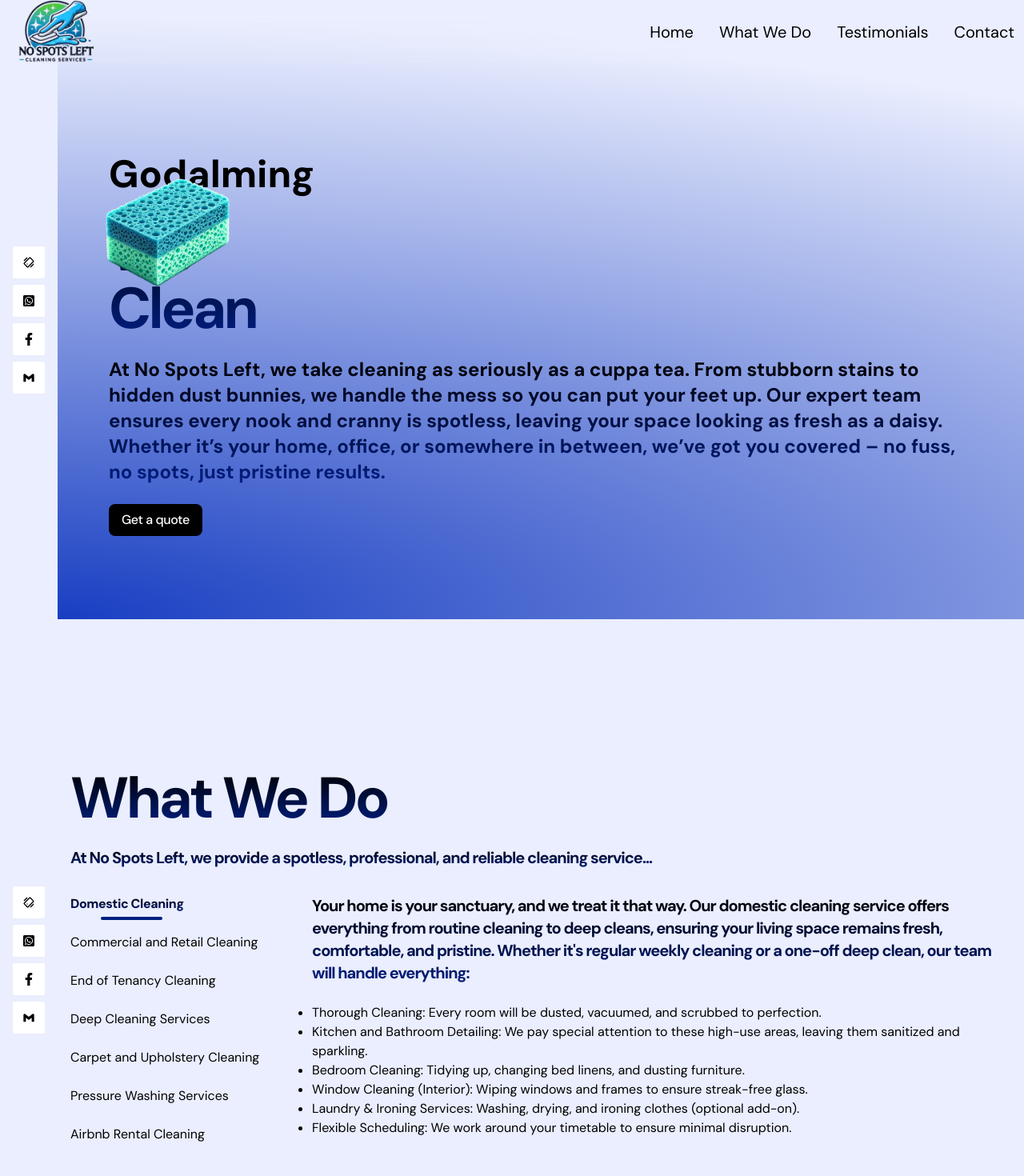
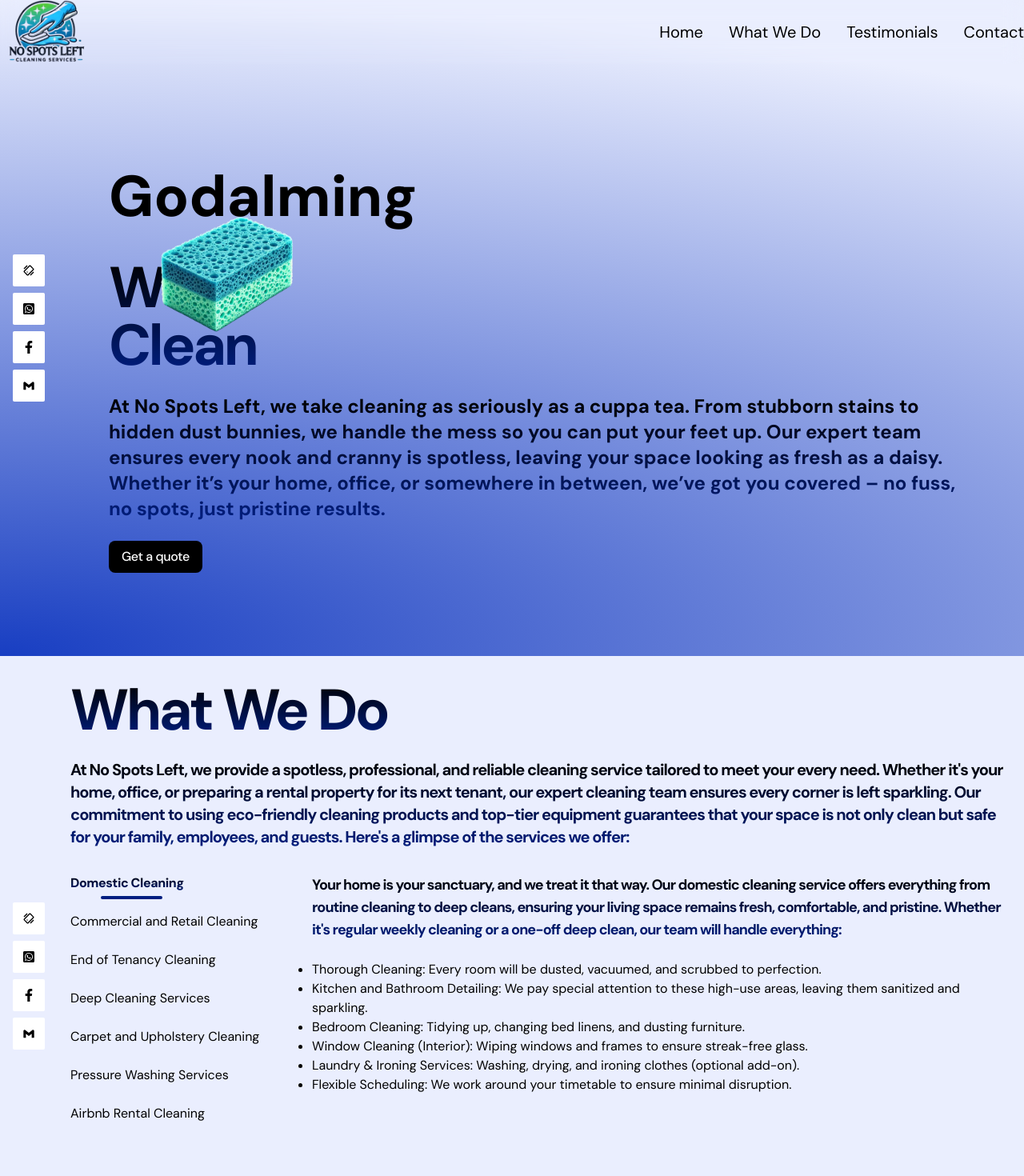
Before and after one commit to LilRomio/no-spots-left, a Next.js app: page / in a window 1280 px wide. Shown: the top 1470 px of the page at 80% size. Built offline with nearby package versions, Linux system fonts and the light colour scheme.

Commit message:
update 1.6

```diff
--- a/app/components/HeroSection.jsx
+++ b/app/components/HeroSection.jsx
@@ -17,11 +17,7 @@
   const animationDuration = 6;
 
   return (
-    <section
-      id="heroSection"
-      ref={heroRef}
-      className="pt-8 pb-20 md:pt-5 md:pb-10 bg-[radial-gradient(ellipse_200%_100%_at_bottom_left,#183EC2,#EAEEFE_100%)] overflow-x-clip"
-    >
+    <section id="heroSection" ref={heroRef} className="pt-8 pb-20 md:pt-5 md:pb-10 overflow-x-clip">
       <div className="relative items-center gap-8 px-4 py-8 md:flex xl:gap-16 sm:py-16 xl:px-16">
         {/* Sponge Image and Text Reveal */}
         <motion.div
@@ -31,7 +27,7 @@
           className="relative z-10 col-span-8 text-center place-self-center sm:text-left justify-self-start"
         >
           {/* Typing Animation for Text */}
-          <h1 className="hidden mb-4 text-4xl font-extrabold text-black lg:block sm:text-s lg:text-5xl lg:leading-normal">
+          <h1 className="hidden mb-2 text-3xl font-extrabold text-black lg:block md:text-5xl lg:text-7xl lg:leading-normal">
             <br />
             <TypeAnimation
               sequence={[
@@ -55,8 +51,8 @@
           {/* Masked Text Animation */}
           <div className="relative mt-6">
             <motion.div
-              initial={{ x: 175 }}
-              animate={{ x: -920 }}
+              initial={{ x: 240 }}
+              animate={{ x: -840 }}
               transition={{
                 duration: animationDuration,
                 repeat: Infinity,
@@ -65,13 +61,13 @@
               }}
               className="absolute right-0 z-20 lg:-top-20"
             >
-              <motion.img src={Sponge.src} alt="Sponge image" width={180} height={180} />
+              <motion.img src={Sponge.src} alt="Sponge image" className="w-[150px] md:w-45 lg:w-48" />
             </motion.div>
 
             {/* Text that is revealed by the sponge */}
 
             <div className="flex flex-col items-center gap-2 xl:flex-row">
-              <div className="text-3xl md:text-5xl lg:text-7xl font-bold tracking-tighter bg-gradient-to-b from-black to-[#001E80] text-transparent bg-clip-text">
+              <div className="text-7xl font-bold tracking-tighter bg-gradient-to-b from-black to-[#001E80] text-transparent bg-clip-text">
                 We Clean
               </div>
 
@@ -88,14 +84,14 @@
                   repeatType: 'mirror',
                   ease: 'easeInOut',
                 }}
-                className="text-3xl md:text-5xl lg:text-7xl font-bold tracking-tighter bg-gradient-to-b from-black to-[#001E80] text-transparent bg-clip-text"
+                className="text-5xl lg:text-7xl font-bold tracking-tighter bg-gradient-to-b from-black to-[#001E80] text-transparent bg-clip-text"
               >
                 Like Your Mum&apos;s Coming Over!
               </motion.div>
             </div>
           </div>
 
-          <p className="bg-gradient-to-b font-bold from-black to-[#001E80] text-transparent bg-clip-text sm:text-2xl mb-6 lg:text-2xl mt-6">
+          <p className="bg-gradient-to-b font-bold from-black to-[#001E80] text-transparent bg-clip-text sm:text-2xl mb-6 text-2xl lg:text-2xl mt-6">
             At No Spots Left, we take cleaning as seriously as a cuppa tea. From stubborn stains to hidden dust bunnies,
             we handle the mess so you can put your feet up. Our expert team ensures every nook and cranny is spotless,
             leaving your space looking as fresh as a daisy. Whether it’s your home, office, or somewhere in between,
@@ -112,4 +108,4 @@
   );
 };
 
-export default AppWrap(MotionWrap(HeroSection, 'app__hero'), 'heroSection');
+export default AppWrap(MotionWrap(HeroSection, 'app__hero'), 'heroSection', 'app__radialbg');
--- a/app/components/MenuOverlay.jsx
+++ b/app/components/MenuOverlay.jsx
@@ -1,7 +1,17 @@
 import React from 'react';
 import NavLink from './NavLink';
 
-const MenuOverlay = ({ links }) => {
+const MenuOverlay = () => {
+  const links = [
+    { path: '#domestic', title: 'Domestic Cleaning' },
+    { path: '#office', title: 'Commercial and Retail Cleaning' },
+    { path: '#endTenancy', title: 'End of Tenancy Cleaning' },
+    { path: '#deepCleaning', title: 'Deep Cleaning Services' },
+    { path: '#carpet', title: 'Carpet and Upholstery Cleaning' },
+    { path: '#pressure', title: 'Pressure Washing Services' },
+    { path: '#airBnb', title: 'Airbnb Rental Cleaning' },
+  ];
+
   return (
     <ul className="flex flex-col items-center py-4">
       {links.map((link, index) => (
--- a/app/components/NavLink.jsx
+++ b/app/components/NavLink.jsx
@@ -1,9 +1,10 @@
 'use client';
 import React, { useState } from 'react';
-import Link from 'next/link';
+import { useRouter } from 'next/router';
 
 const NavLink = ({ href, title }) => {
   const [nav, setNav] = useState(false);
+  const router = useRouter();
 
   const toggleNav = () => {
     setNav(!nav);
@@ -11,15 +12,19 @@
 
   const closeNav = () => {
     setNav(false);
+
+    // Scroll to the section after the nav closes
+    router.push(href); // This will update the URL hash and scroll to the section
   };
+
   return (
-    <Link
-      href={href}
-      onClick={closeNav}
+    <a
+      href={href} // Set this to the fragment URL like "#domestic"
+      onClick={closeNav} // Ensure nav closes and scrolls to the section
       className="block py-2 pl-3 pr-4 rounded text-black/60 sm:text-xl md:p-0 hover:text-black"
     >
       {title}
-    </Link>
+    </a>
   );
 };
 
--- a/app/components/Navbar.jsx
+++ b/app/components/Navbar.jsx
@@ -102,8 +102,8 @@
       }`}
     >
       <div
-        className="max-w-[1300px] mx-auto flex justify-between text-black
-        text-xl items-center px-3 h-20"
+        className="max-w-[1300px] lg:max-w-[1450px] mx-auto flex justify-between text-black
+        text-xl items-center h-20 "
       >
         <a href="#heroSection">
           <Image src={Logo} alt="No Spots Left Logo" height={40} width={110} />
--- a/app/components/SocialMedia.jsx
+++ b/app/components/SocialMedia.jsx
@@ -8,7 +8,7 @@
   return (
     <div className="flex flex-col items-center justify-center hidden p-4 md:flex">
       <div className="w-[40px] h-[40px] rounded-sm bg-white my-1 flex justify-center items-center">
-        <a href="tel:0733273674 " target="_blank" rel="noreferrer">
+        <a href="tel:07570532554 " target="_blank" rel="noreferrer">
           <motion.div
             whileInView={{ scale: [0, 1] }}
             whileHover={{ scale: [1, 0.9] }}
@@ -20,7 +20,7 @@
         </a>
       </div>
       <div className="w-[40px] h-[40px] rounded-sm bg-white my-1 flex justify-center items-center">
-        <a href="whatsapp://send?text=Hello World!&phone=+40733273674" target="_blank" rel="noreferrer">
+        <a href="whatsapp://send?text=Hello World!&phone=+447570532554" target="_blank" rel="noreferrer">
           <motion.div
             whileInView={{ scale: [0, 1] }}
             whileHover={{ scale: [1, 0.9] }}
@@ -32,11 +32,7 @@
         </a>
       </div>
       <div className="w-[40px] h-[40px] rounded-sm bg-white my-1 flex justify-center items-center">
-        <a
-          href="https://www.facebook.com/people/Gstar-cleaning-property-management/100090615077315/"
-          target="_blank"
-          rel="noreferrer"
-        >
+        <a href="https://www.facebook.com" target="_blank" rel="noreferrer">
           <motion.div
             whileInView={{ scale: [0, 1] }}
             whileHover={{ scale: [1, 0.9] }}
@@ -48,7 +44,7 @@
         </a>
       </div>
       <div className="w-[40px] h-[40px] rounded-sm bg-white my-1 flex justify-center items-center">
-        <a href="mailto:giurgealena@gmail.com" target="_blank" rel="noreferrer">
+        <a href="mailto:popescu.romeo9@gmail.com" target="_blank" rel="noreferrer">
           <motion.div
             whileInView={{ scale: [0, 1] }}
             whileHover={{ scale: [1, 0.9] }}
--- a/app/components/WhatWeDoSection.jsx
+++ b/app/components/WhatWeDoSection.jsx
@@ -157,7 +157,11 @@
         What We Do
       </h2>
       <p className="text-lg md:text-xl font-bold tracking-tighter bg-gradient-to-b from-black to-[#001E80] text-transparent bg-clip-text mt-6">
-        At No Spots Left, we provide a spotless, professional, and reliable cleaning service...
+        At No Spots Left, we provide a spotless, professional, and reliable cleaning service tailored to meet your every
+        need. Whether it&apos;s your home, office, or preparing a rental property for its next tenant, our expert
+        cleaning team ensures every corner is left sparkling. Our commitment to using eco-friendly cleaning products and
+        top-tier equipment guarantees that your space is not only clean but safe for your family, employees, and guests.
+        Here&apos;s a glimpse of the services we offer:
       </p>
 
       <div className="flex flex-col justify-between mt-8 md:flex-row">
--- a/app/globals.css
+++ b/app/globals.css
@@ -16,8 +16,12 @@
   }
 }
 
+.app__radialbg {
+  @apply bg-[radial-gradient(ellipse_200%_100%_at_bottom_left,#183EC2,#EAEEFE_100%)];
+}
+
 .app__flex {
-  @apply flex items-center justify-center;
+  @apply flex justify-center;
 }
 
 .app__container {
@@ -41,5 +45,5 @@
 }
 
 .section-description {
-  @apply text-lg md:text-xl font-bold tracking-tighter bg-gradient-to-b from-black to-[#001E80] text-transparent bg-clip-text mb-6;
+  @apply text-lg md:text-lg font-bold tracking-tighter bg-gradient-to-b from-black to-[#001E80] text-transparent bg-clip-text mb-6;
 }
--- a/app/wrapper/AppWrap.js
+++ b/app/wrapper/AppWrap.js
@@ -8,7 +8,7 @@
     return (
       <div id={idName} className={`app__container ${classNames}`}>
         <SocialMedia />
-        <div className="app__wrapper app__flex">
+        <div className="mt-0 app__wrapper app__flex">
           <Component />
         </div>
       </div>
```
